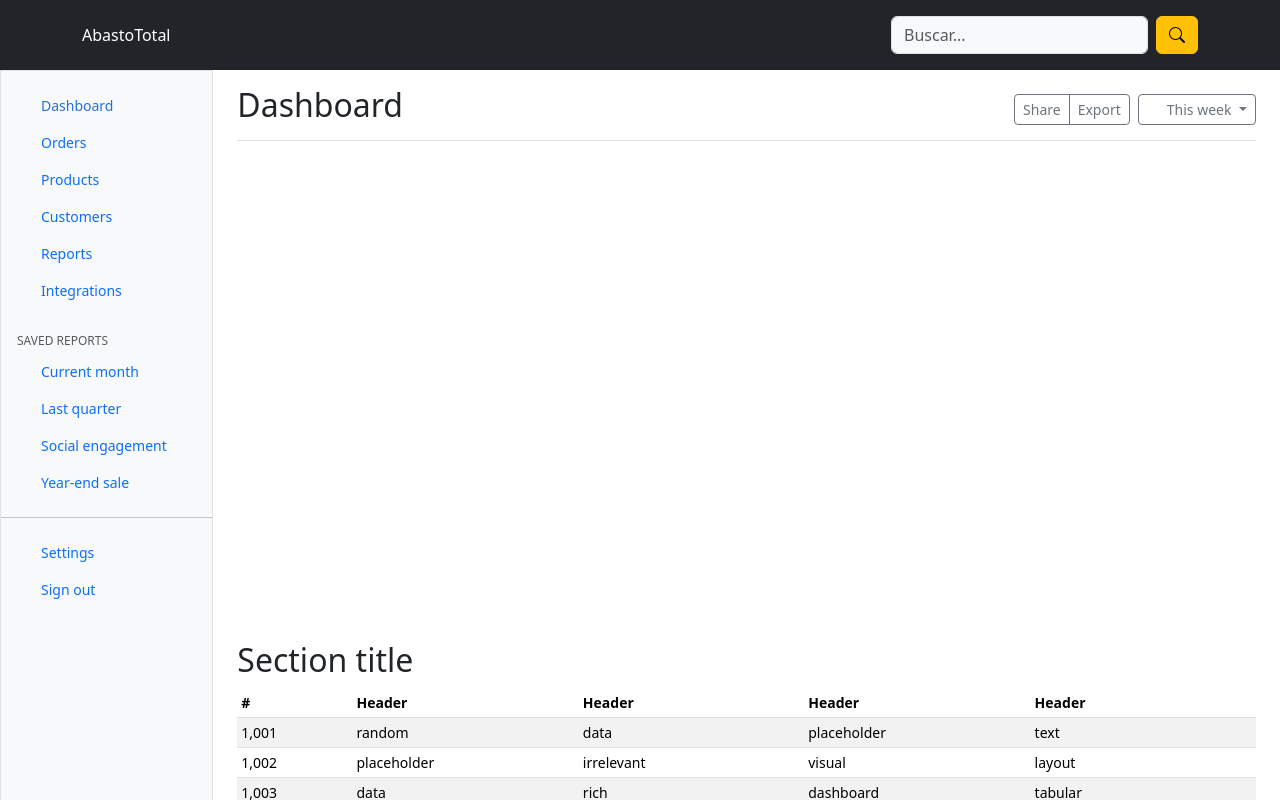
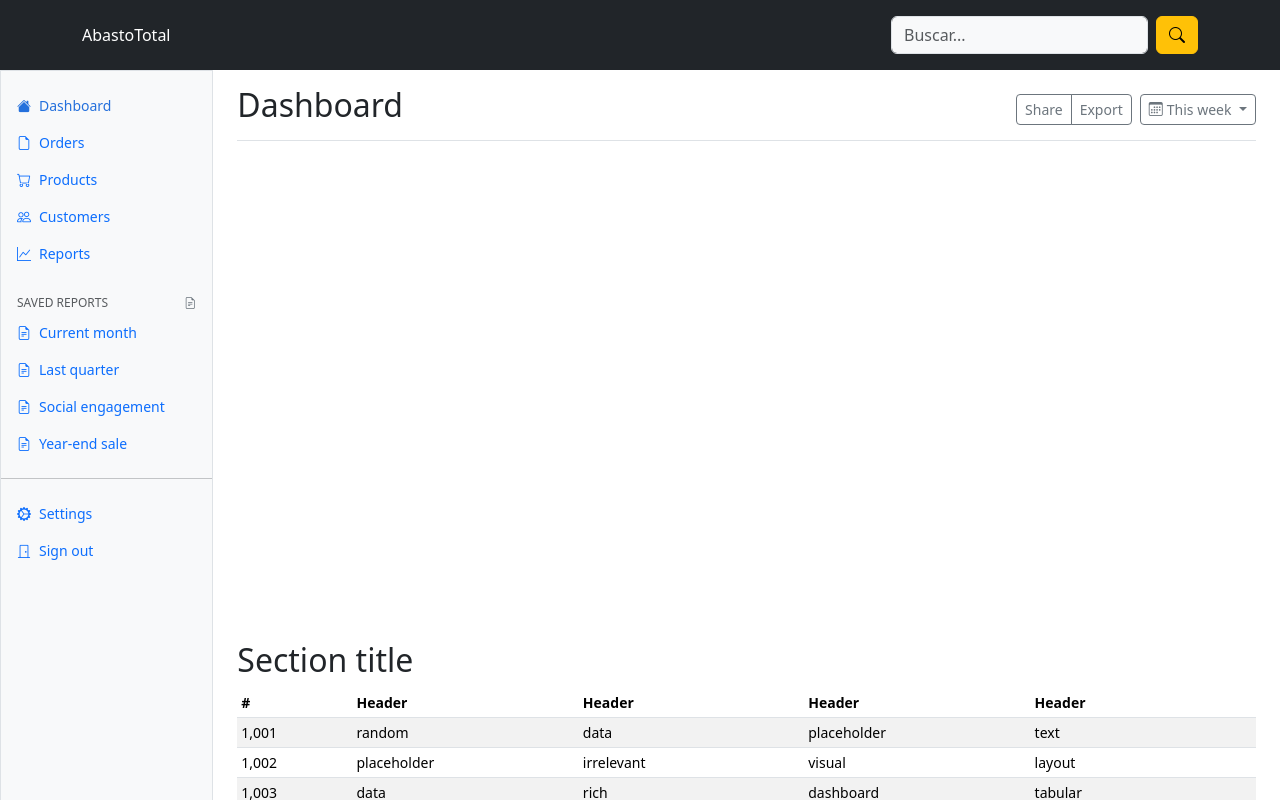
Before and after one commit to Erick-Hernandez-Ortega/AbastoTotal, an Angular app: page /dashboard in a window 1280 px wide. Shown: the top 800 px of the page. Built offline with nearby package versions, Linux system fonts and the light colour scheme.

Commit message:
Se cambia los iconos del sidebar

```diff
--- a/src/app/components/dashboard/dashboard.component.css
+++ b/src/app/components/dashboard/dashboard.component.css
@@ -1,10 +1,4 @@
-.bi {
-    display: inline-block;
-    width: 1rem;
-    height: 1rem;
-  }
-
-  /*
+    /*
    * Sidebar
    */
 
--- a/src/app/components/dashboard/dashboard.component.html
+++ b/src/app/components/dashboard/dashboard.component.html
@@ -1,6 +1,7 @@
 <app-header></app-header>
 <div class="container-fluid">
   <div class="row">
+
     <div class="sidebar border border-right col-md-3 col-lg-2 p-0 bg-body-tertiary">
       <div class="offcanvas-md offcanvas-end bg-body-tertiary" tabindex="-1" id="sidebarMenu" aria-labelledby="sidebarMenuLabel">
         <div class="offcanvas-header">
@@ -11,38 +12,32 @@
           <ul class="nav flex-column">
             <li class="nav-item">
               <a class="nav-link d-flex align-items-center gap-2 active" aria-current="page" href="#">
-                <svg class="bi"><use xlink:href="#house-fill"/></svg>
+                <i class="bi bi-house-fill"></i>
                 Dashboard
               </a>
             </li>
             <li class="nav-item">
               <a class="nav-link d-flex align-items-center gap-2" href="#">
-                <svg class="bi"><use xlink:href="#file-earmark"/></svg>
+                <i class="bi bi-file-earmark"></i>
                 Orders
               </a>
             </li>
             <li class="nav-item">
               <a class="nav-link d-flex align-items-center gap-2" href="#">
-                <svg class="bi"><use xlink:href="#cart"/></svg>
+                <i class="bi bi-cart"></i>
                 Products
               </a>
             </li>
             <li class="nav-item">
               <a class="nav-link d-flex align-items-center gap-2" href="#">
-                <svg class="bi"><use xlink:href="#people"/></svg>
+                <i class="bi bi-people"></i>
                 Customers
               </a>
             </li>
             <li class="nav-item">
               <a class="nav-link d-flex align-items-center gap-2" href="#">
-                <svg class="bi"><use xlink:href="#graph-up"/></svg>
+                <i class="bi bi-graph-up"></i>
                 Reports
-              </a>
-            </li>
-            <li class="nav-item">
-              <a class="nav-link d-flex align-items-center gap-2" href="#">
-                <svg class="bi"><use xlink:href="#puzzle"/></svg>
-                Integrations
               </a>
             </li>
           </ul>
@@ -50,31 +45,31 @@
           <h6 class="sidebar-heading d-flex justify-content-between align-items-center px-3 mt-4 mb-1 text-body-secondary text-uppercase">
             <span>Saved reports</span>
             <a class="link-secondary" href="#" aria-label="Add a new report">
-              <svg class="bi"><use xlink:href="#plus-circle"/></svg>
+              <i class="bi bi-file-earmark-text"></i>
             </a>
           </h6>
           <ul class="nav flex-column mb-auto">
             <li class="nav-item">
               <a class="nav-link d-flex align-items-center gap-2" href="#">
-                <svg class="bi"><use xlink:href="#file-earmark-text"/></svg>
+                <i class="bi bi-file-earmark-text"></i>
                 Current month
               </a>
             </li>
             <li class="nav-item">
               <a class="nav-link d-flex align-items-center gap-2" href="#">
-                <svg class="bi"><use xlink:href="#file-earmark-text"/></svg>
+                <i class="bi bi-file-earmark-text"></i>
                 Last quarter
               </a>
             </li>
             <li class="nav-item">
               <a class="nav-link d-flex align-items-center gap-2" href="#">
-                <svg class="bi"><use xlink:href="#file-earmark-text"/></svg>
+                <i class="bi bi-file-earmark-text"></i>
                 Social engagement
               </a>
             </li>
             <li class="nav-item">
               <a class="nav-link d-flex align-items-center gap-2" href="#">
-                <svg class="bi"><use xlink:href="#file-earmark-text"/></svg>
+                <i class="bi bi-file-earmark-text"></i>
                 Year-end sale
               </a>
             </li>
@@ -85,13 +80,13 @@
           <ul class="nav flex-column mb-auto">
             <li class="nav-item">
               <a class="nav-link d-flex align-items-center gap-2" href="#">
-                <svg class="bi"><use xlink:href="#gear-wide-connected"/></svg>
+                <i class="bi bi-gear-wide-connected"></i>
                 Settings
               </a>
             </li>
             <li class="nav-item">
               <a class="nav-link d-flex align-items-center gap-2" href="#">
-                <svg class="bi"><use xlink:href="#door-closed"/></svg>
+                <i class="bi bi-door-closed"></i>
                 Sign out
               </a>
             </li>
@@ -109,7 +104,7 @@
             <button type="button" class="btn btn-sm btn-outline-secondary">Export</button>
           </div>
           <button type="button" class="btn btn-sm btn-outline-secondary dropdown-toggle d-flex align-items-center gap-1">
-            <svg class="bi"><use xlink:href="#calendar3"/></svg>
+            <i class="bi bi-calendar3"></i>
             This week
           </button>
         </div>
```
